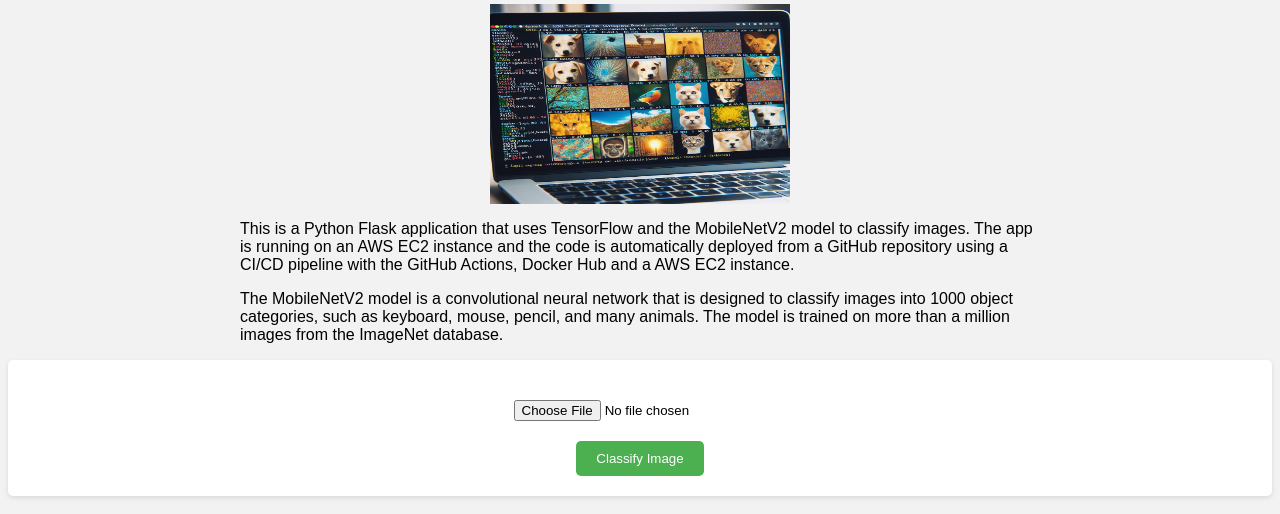
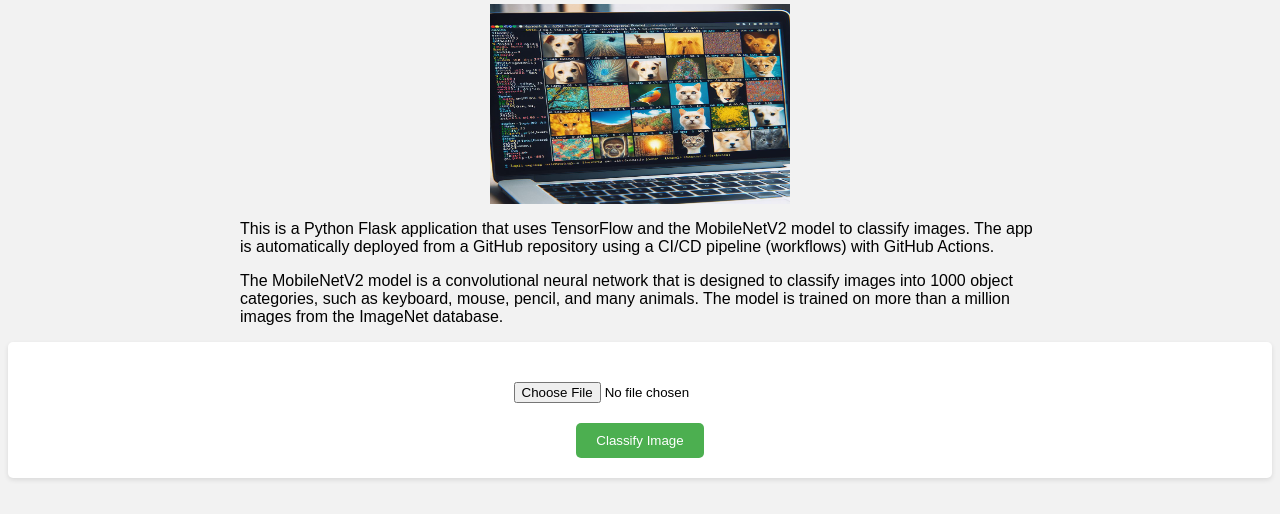
Before and after one commit to matiaspakua/ml-demo-project, a Flask app: page / in a window 1280 px wide. Shown: the part 133-647 px from the top of the page. Run offline with Flask 3, Linux system fonts and the light colour scheme.

Commit message:
Update view.html

```diff
--- a/templates/view.html
+++ b/templates/view.html
@@ -53,7 +53,7 @@
 
       <img src="/static/image_classificator.jpg" alt="Image" class="medium-img">
 
-	  <p>This is a Python Flask application that uses TensorFlow and the MobileNetV2 model to classify images. The app is running on an AWS EC2 instance and the code is automatically deployed from a GitHub repository using a CI/CD pipeline with the GitHub Actions, Docker Hub and a AWS EC2 instance.</p>
+	  <p>This is a Python Flask application that uses TensorFlow and the MobileNetV2 model to classify images. The app is automatically deployed from a GitHub repository using a CI/CD pipeline (workflows) with GitHub Actions.</p>
 
 	  <p>The MobileNetV2 model is a convolutional neural network that is designed to classify images into 1000 object categories, such as keyboard, mouse, pencil, and many animals. The model is trained on more than a million images from the ImageNet database.</p>
 	</div>
```
